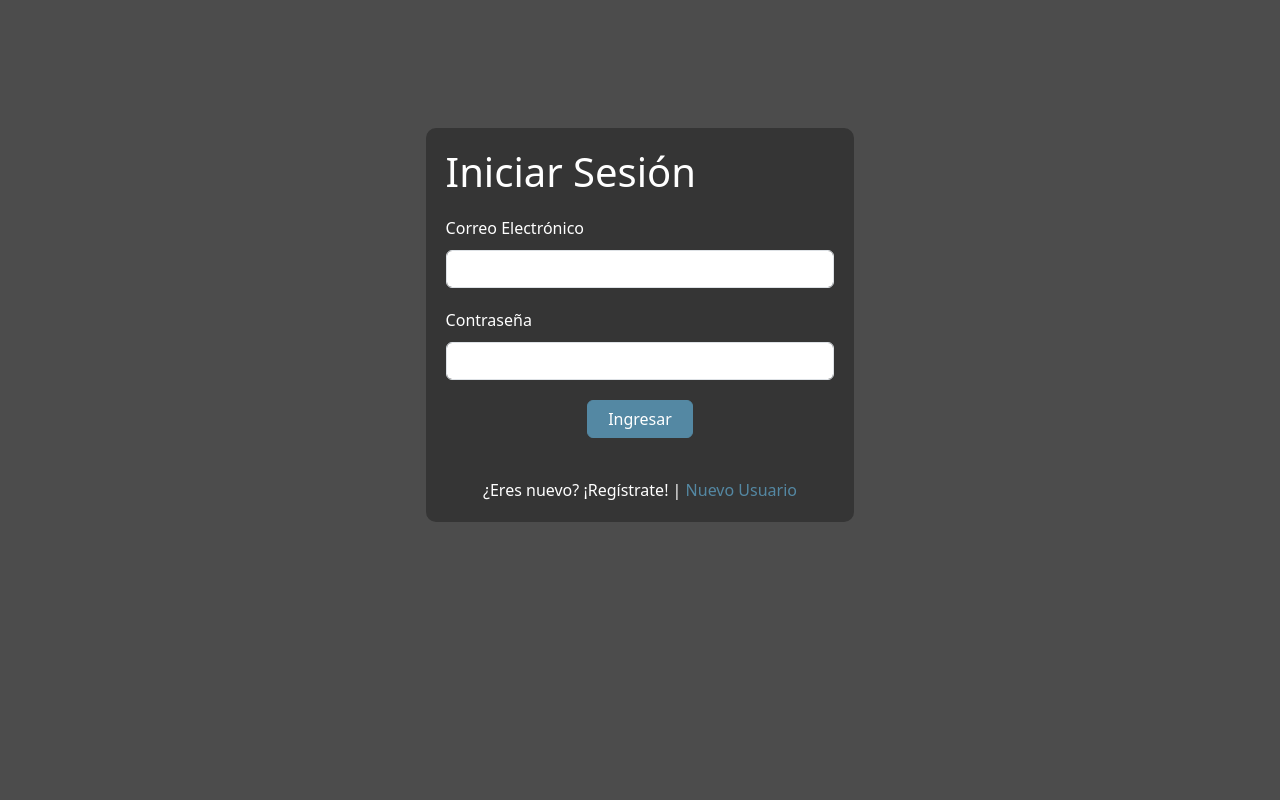
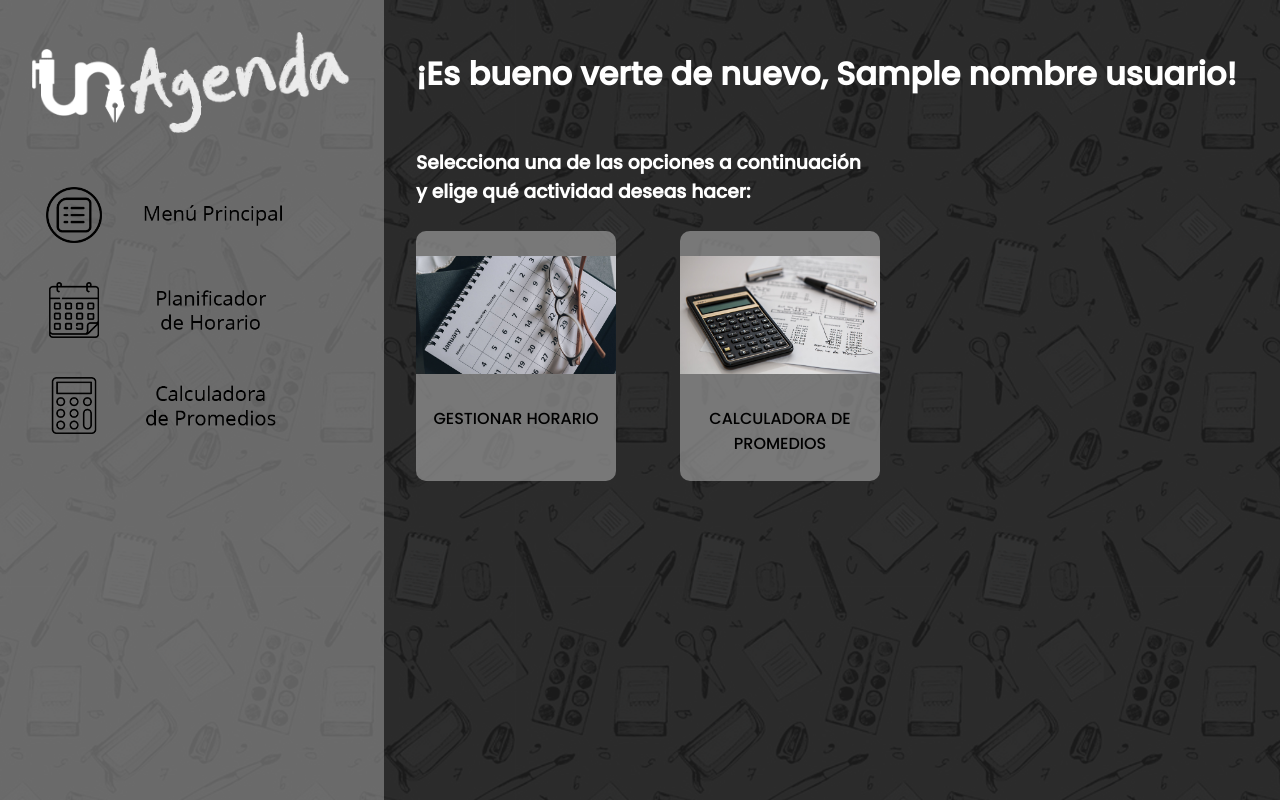
Before and after one commit to dieramirezma/unAgenda, a Flask app: template prFlask/templates/index.html in a window 1280 px wide. Run offline with Flask 3, Linux system fonts and the light colour scheme; the template is opened without the code that fills it: most values are stand-ins (such as "Sample title", 1, 10 or a date in 2020); parts of the project's set-up code (start-up, migrations or seed data) failed here and were passed over; some libraries are stand-ins or nearby versions.

Commit message:
Update index.html

```diff
--- a/prFlask/templates/index.html
+++ b/prFlask/templates/index.html
@@ -1,54 +1,87 @@
 <!DOCTYPE html>
-<html lang="en">
+<html lang="es">
 <head>
     <meta charset="UTF-8">
     <meta name="viewport" content="width=device-width, initial-scale=1.0">
-    <link href="https://cdn.jsdelivr.net/npm/bootstrap@5.3.1/dist/css/bootstrap.min.css" rel="stylesheet" integrity="sha384-4bw+/aepP/YC94hEpVNVgiZdgIC5+VKNBQNGCHeKRQN+PtmoHDEXuppvnDJzQIu9" crossorigin="anonymous">
     <title>unAgenda</title>
-    <style>
-        body {
-            background-color: #4C4C4C;
-        }
-        a {
-            color: #5488A3;
-        }
-        .loginBox {
-            color: #fff;
-            background-color: #353535;
-            padding: 20px;
-            width: 50ex;
-            margin-left: auto;
-            margin-right: auto;
-            border-radius: 10px;
-            margin-top: 10%;
-        }
-        .btn {
-            padding-left: 20px;padding-right: 20px; background-color: #5488A3;border-color: #5488A3;
-        }
-        .form-group {
-            margin-bottom: 20px;
-        }
-    </style>
+
+    <link href="https://fonts.googleapis.com/css2?family=Poppins:wght@300;500&display=swap" rel="stylesheet">
+    <link rel = "stylesheet" href = "{{url_for('static', filename='styles/menustyle.css')}}">
+
+
+
+
 </head>
 <body>
-<div class="loginBox">
-    <form class="formControl" action="loginAccess" method="POST">
-        <h1 style="margin-bottom: 20px;">Iniciar Sesión</h1>
-        <div class="form-group">
-          <label for="exampleInputEmail1" style="margin-bottom: 10px;">Correo Electrónico</label>
-          <input type="email" class="form-control" id="exampleInputEmail1" aria-describedby="emailHelp"  name="txtEmail"required>
+
+    <div class="header"> <!-- Contiene a todo el código, dado que es el header el que contiene el fondo de pantalla. Si se coloca alguna división después de esta, aparecerá -->
+                         <!-- debajo del fondo, lo cual obviamente no queremos.                                                                                              -->
+
+
+        <div class = "menuSideBar"> <!-- MENU LATERAL -->
+
+            <a href = "admin">
+                <img id = "unAgendaLabel" src = "{{url_for('static', filename='img/unAgenda2.png')}}" width="400"/>
+            </a>
+
+            <br><br>
+
+            <a href = "admin">
+                <div class = "selectedIndexBox">
+                    <img class = "iconMenu" src = "{{url_for('static', filename='img/mainmenu.png')}}" width="300"/>
+                </div>
+            </a>
+            <a href = "schedule">
+                <div class = "selectedIndexBox">
+                    <img class = "iconMenu" src = "{{url_for('static', filename='img/scheduleindex.png')}}" width="300"/>
+                </div>
+            </a>
+            <a href = "/">
+                <div class = "selectedIndexBox">
+                    <img class = "iconMenu" src = "{{url_for('static', filename='img/calculatorindex.png')}}" width="300"/>
+                </div>
+            </a>
+
         </div>
-        <div class="form-group">
-          <label for="exampleInputPassword1" style="margin-bottom: 10px;">Contraseña</label>
-          <input type="password" class="form-control" id="exampleInputPassword1" name="txtPassword"required>
+
+        <div class = "welcomeText">
+
+            <br><br>
+            <h1 id = "welcomeBackLabel">¡Es bueno verte de nuevo, {{ nombre_usuario }}!</h1>
+            <br><br>
+            <h3 id ="instructionLabel">Selecciona una de las opciones a continuación<br> y elige qué actividad deseas hacer: </h3>
+
         </div>
-        <div style="text-align: center; margin-bottom: 40px;">
-        <button type="submit" class="btn btn-primary">Ingresar</button>
+        <div class = "buttonsArea">
+
+            <br>
+
+            <div class = "buttonCalendar">
+
+                <br>
+                <img id = "calendarImage" src = "{{url_for('static', filename='img/calendar.jpg')}}"/>
+                <br><br>
+                <p>GESTIONAR HORARIO</p>
+                <br><br>
+
+            </div>
+
+            <div class = "buttonCalculator">
+
+                <br>
+                <img id = "calendarImage" src = "{{url_for('static', filename='img/calculator.jpg')}}"/>
+                <br><br>
+                <p>CALCULADORA DE PROMEDIOS</p>
+                <br>
+
+            </div>
+
         </div>
-        <div style="text-align: center;">
-        <label class="registerNew" for="exampleRegister">¿Eres nuevo? ¡Regístrate! | <a style="text-decoration: none;" href="/register">Nuevo Usuario</a></label>
-        </div>
-    </form>
-</div>
+
+
+    </div>
+
+
+
 </body>
 </html>
```
